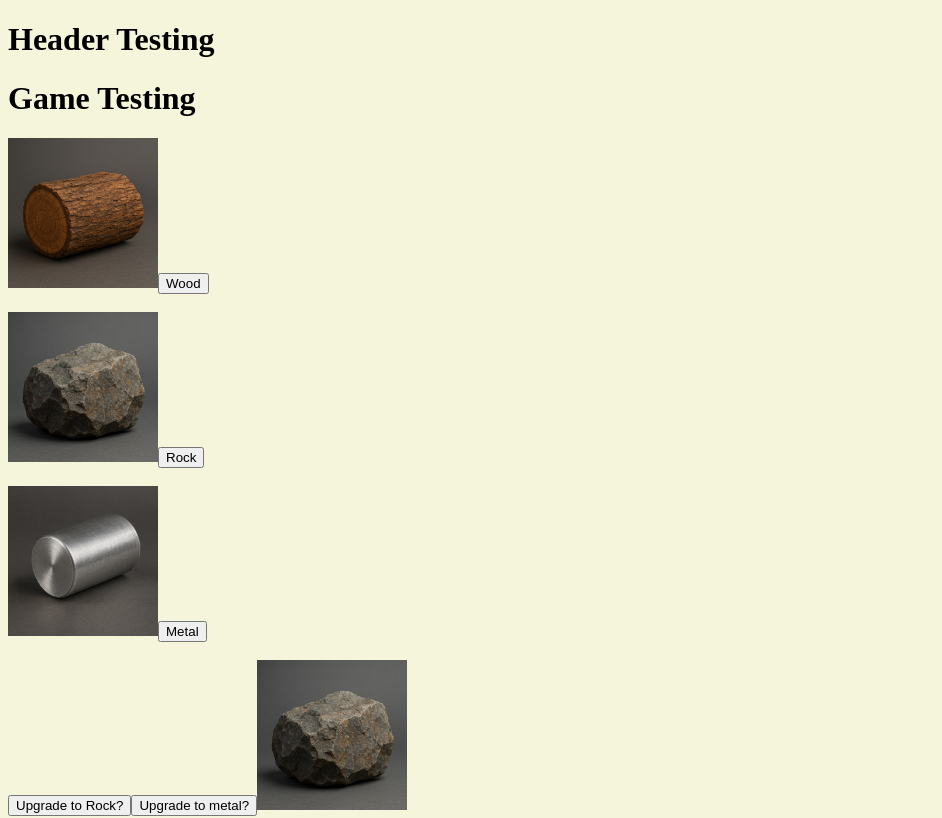
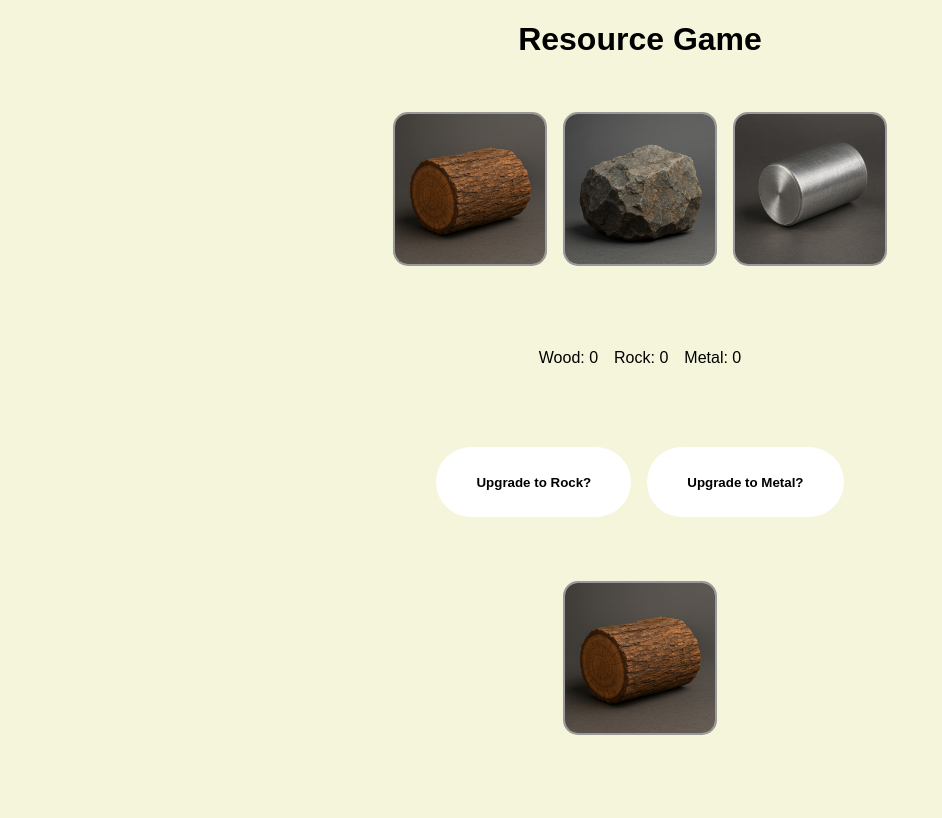
Before and after one commit to SketchRudy/ReactGame, a React (Vite) app: page / in a window 1280 px wide. Shown: the top 818 px of the page, without its empty margins (0-942 px from the left). Built offline with nearby package versions, Linux system fonts and the light colour scheme.

Commit message:
A lot of css styling plus jsx structure clean up

```diff
--- a/src/App.css
+++ b/src/App.css
@@ -1,13 +1,62 @@
 body {
     background: beige;
     cursor: url("../images/metal.png") 4 12, auto;
-}
+    margin: 0;
+    font-family: sans-serif;
+  }
 
-.materialimg {
+  .game-container {
+    display: flex;
+    flex-direction: column;
+    align-items: center;
+    justify-content: center;
+    padding: 2rem;
+    gap: 4rem;
+  }
+
+  .header {
+    text-align: center;
+  }
+
+  .materials {
+    display: flex;
+    justify-content: center;
+    flex-wrap: wrap;
+    gap: 1rem;
+  }
+
+  .upgrades {
+    display: flex;
+    gap: 1rem;
+    justify-content: center;
+  }
+
+  .materialimg {
     width: 150px;
+    border-radius: 15px;
+    border: 2px solid #999;
+  }
 
-}
+  button {
+    background: none;
+    border: none;
+    cursor: pointer;
+    padding: 0;
+  }
+  .upgradeBtn {
+    padding: 10px 40px;
+    border-radius: 50px;
+    cursor: pointer;
+    background-color: white;
+    box-shadow: rgb(0 0 0 0) 0 0 6px;
+  }
 
-.header {
-    text-align: center;
-}
+  button:hover {
+    background-color: hsl(56, 100%, 50%);
+    box-shadow: rgb(102, 78, 0) 0px 7px 29px 0px;
+  }
+
+  button:hover img {
+    transform: scale(1.05);
+    transition: transform 0.2s;
+  }
--- a/src/components/Footer.jsx
+++ b/src/components/Footer.jsx
@@ -1,7 +1,10 @@
 export default function Footer() {
     return (
         <>
-          <h1>Footer Testing</h1>
+        <div className="game-container">
+          <br></br><br></br><br></br>
+          <b>Created by Shawn and Rudolf</b>
+        </div>
         </>
       )
 }
--- a/src/components/Game.jsx
+++ b/src/components/Game.jsx
@@ -9,24 +9,31 @@ import Metal from "../images/metal.png"
 export default function Game() {
 
     let mats = "wood"
+
+
     const [woodCounter, setWoodCounter] = React.useState(0);
     const [rockCounter, setRockCounter] = React.useState(0);
     const [metalCounter, setMetalCounter] = React.useState(0);
+    let totalCount = woodCounter + rockCounter + metalCounter;
+
+    const [pickAxe, setPickaxe] = React.useState({
+        name: "wood",
+        total: totalCount,
+        image: Wood
+    })
 
 
     let items = [woodCounter, rockCounter, metalCounter];
-    let totalCount = woodCounter + rockCounter + metalCounter;
     let resources = {woodCounter,rockCounter,metalCounter}
 
-    const pickAxe = {name:mats, total:totalCount, image:"../images/wood.png"};
 
 
 
 
     function woodIncrement(){     //if user has enough wood upgrade the wood pickaxe to rock
         setWoodCounter(prev => prev + 1);
+        console.log("Wood Counter " + woodCounter);
         console.log(pickAxe.name)
-        console.log("Wood Counter " + woodCounter);
     }
 
     function rockIncrement(){     //if user has enough wood upgrade the wood pickaxe to rock
@@ -46,8 +53,10 @@ export default function Game() {
     function woodUpgrade(){
         if(woodCounter > 10 || woodCounter == 10)
         {
-            mats = "rock";
-            pickAxe.image = "../images/wood.png"
+            setPickaxe({
+                name: "rock",
+                image: Rock
+            })
             console.log(pickAxe.name);
             setWoodCounter(prev => prev - 10);
         }
@@ -58,7 +67,7 @@ export default function Game() {
         if(rockCounter > 10 || rockCounter == 10)
             {
                 mats = "metal";
-                pickAxe.image = "../images/metal.png"
+                pickAxe.image = Metal
                 console.log(pickAxe.name);
                 setWoodCounter(prev => prev - 10);
             }
@@ -67,28 +76,34 @@ export default function Game() {
 
 
     return (
-        <>
-          <h1>Game Testing</h1>
+        <div className="game-container">
 
-          <img src={Wood} alt="photo of wood" className = "materialimg"/>
-          <button onClick={woodIncrement}>Wood</button>
-          <br></br><br></br>
-          <img src={Rock} alt="photo of rock" className = "materialimg"/>
-          <button onClick={rockIncrement}>Rock</button>
-          <br></br><br></br>
-          <img src={Metal} alt="photo of metal" className = "materialimg"/>
-          <button onClick={metalIncrement}>Metal</button>
-          <br></br><br></br>
-          <button onClick={woodUpgrade}>Upgrade to Rock?</button>
-          <button onClick={rockUpgrade}>Upgrade to metal?</button>
-
-          <img src={Rock} alt="Upgradable" className = "materialimg"/>
+          <div className="materials">
+            <button onClick={woodIncrement}>
+              <img src={Wood} alt="wood" className="materialimg" />
+            </button>
+            <button onClick={rockIncrement}>
+              <img src={Rock} alt="rock" className="materialimg" />
+            </button>
+            <button onClick={metalIncrement}>
+              <img src={Metal} alt="metal" className="materialimg" />
+            </button>
+          </div>
+          <div className="materials">
+            <p>{"Wood: " + woodCounter}</p>
+            <p>{"Rock: " + rockCounter}</p>
+            <p>{"Metal: " + metalCounter}</p>
+          </div>
 
 
 
+          <div className="upgrades">
+            <button onClick={woodUpgrade} className="upgradeBtn"><h4>Upgrade to Rock?</h4></button>
+            <button onClick={rockUpgrade} className="upgradeBtn"><h4>Upgrade to Metal?</h4></button>
+          </div>
 
+          <img src={pickAxe.image} alt="Current Pickaxe" className="materialimg" />
+        </div>
+      );
 
-
-        </>
-      )
 }
--- a/src/components/Header.jsx
+++ b/src/components/Header.jsx
@@ -1,7 +1,7 @@
 export default function Header() {
     return (
         <>
-          <h1>Header Testing</h1>
+          <h1 className="header">Resource Game</h1>
         </>
       )
 }
```
